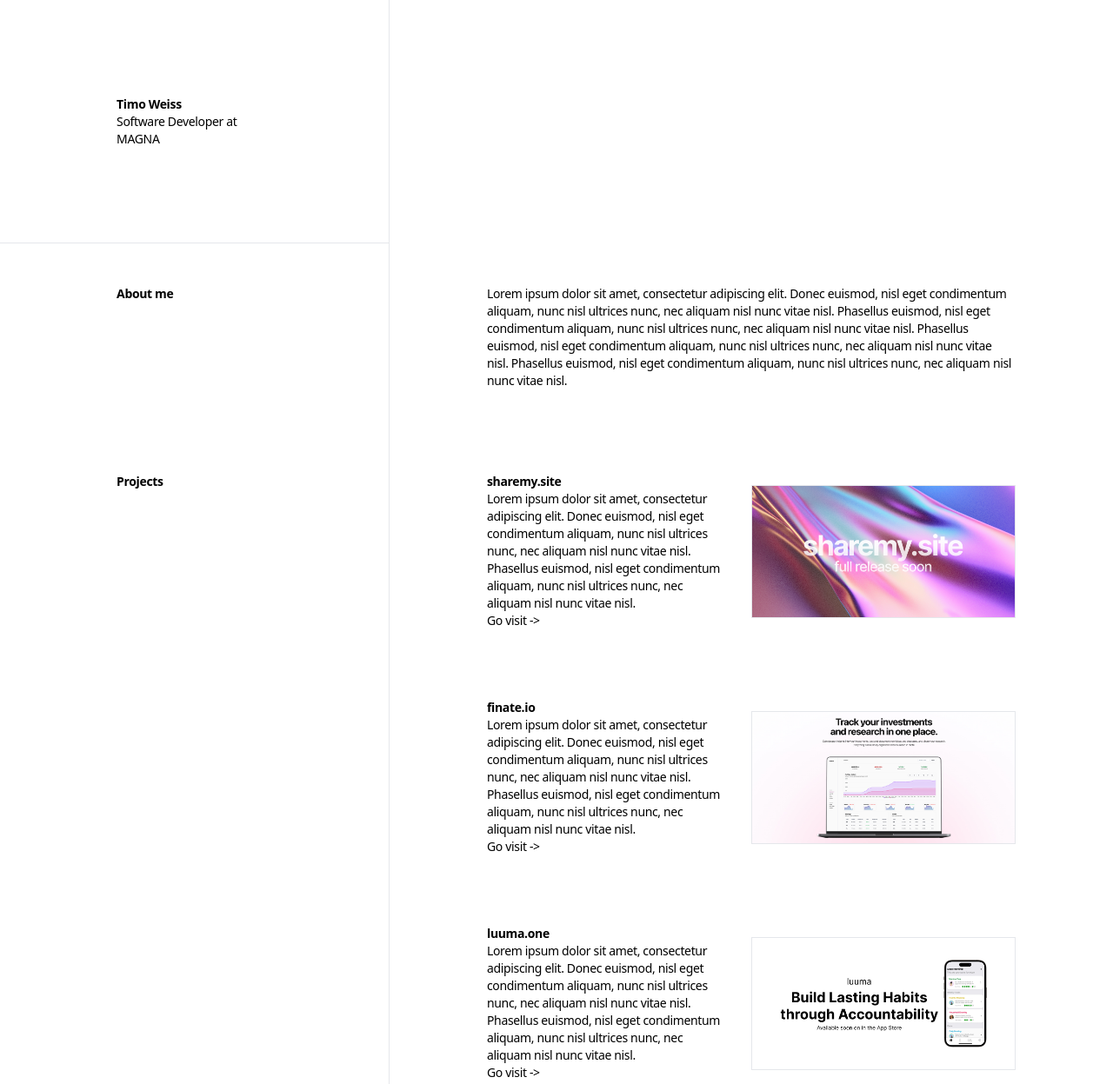
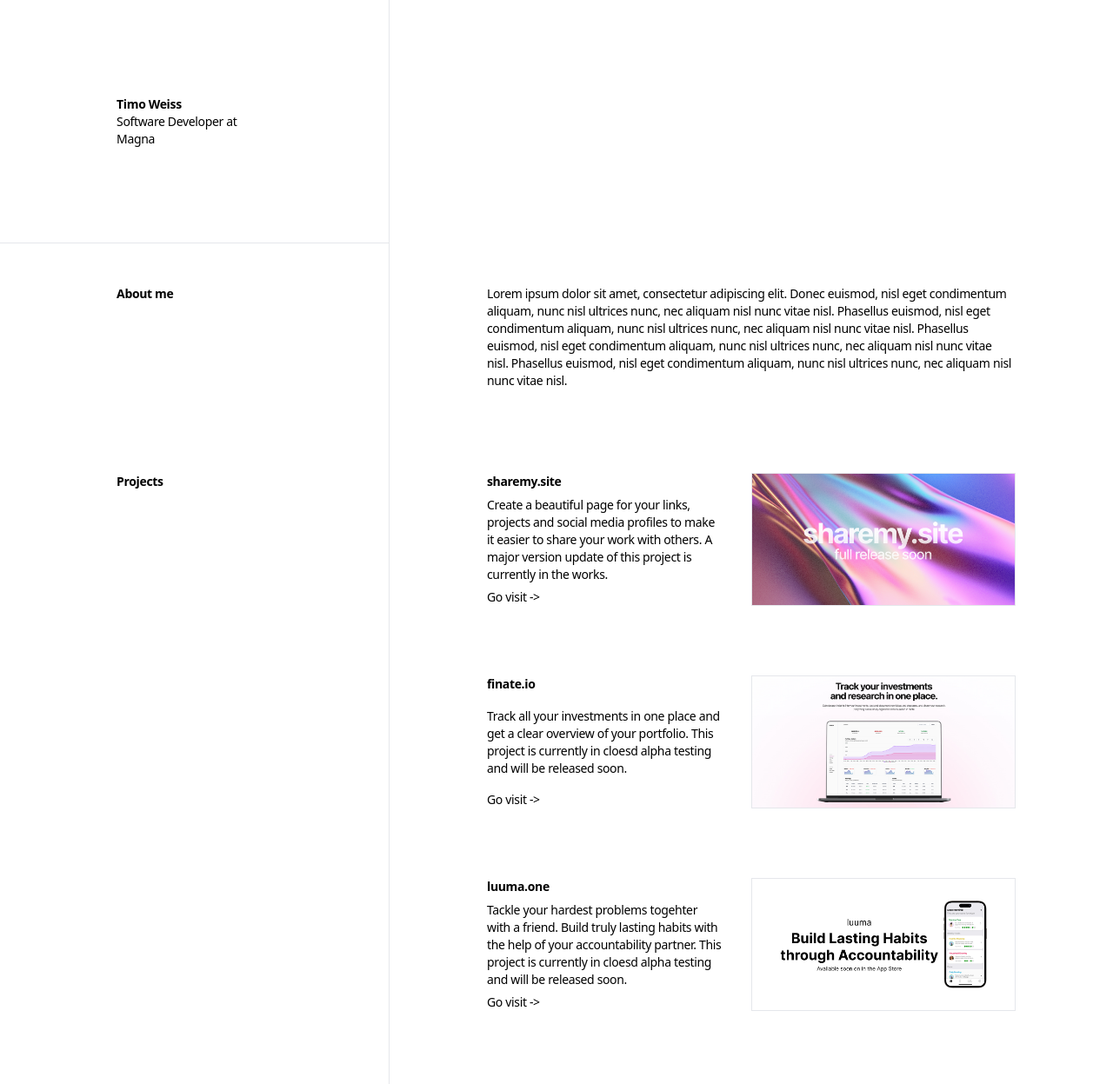
Before and after one commit to exddc/personal-site, an Astro site: page / in a window 1280 px wide. Shown: the top 1247 px of the page at 87% size. Built offline with nearby package versions, Linux system fonts and the light colour scheme; Astro itself is replaced by a stand-in of ours.

Commit message:
Edited copy

```diff
--- a/src/components/Card.astro
+++ b/src/components/Card.astro
@@ -18,7 +18,9 @@
         <p class="">
             {body}
         </p>
-        <a href={href} class="hover:text-rose-600">Go visit -></a>
+        <a href={href} class="hover:text-rose-600" target="_blank"
+            >Go visit -></a
+        >
     </div>
     <div id={title + '-image'} class="w-[50%] flex items-center justify-center">
         <img src={image} alt="sharemy.site" class="w-full border" />
--- a/src/pages/index.astro
+++ b/src/pages/index.astro
@@ -12,7 +12,7 @@
             >
                 <div id="title" class="text-left w-[40%]">
                     <h1 class="font-bold">Timo Weiss</h1>
-                    <p class="">Software Developer at MAGNA</p>
+                    <p class="">Software Developer at Magna</p>
                 </div>
             </div>
             <div id="hero-content" class=""></div>
@@ -55,19 +55,19 @@
             >
                 <Card
                     title="sharemy.site"
-                    body="Lorem ipsum dolor sit amet, consectetur adipiscing elit. Donec euismod, nisl eget condimentum aliquam, nunc nisl ultrices nunc, nec aliquam nisl nunc vitae nisl. Phasellus euismod, nisl eget condimentum aliquam, nunc nisl ultrices nunc, nec aliquam nisl nunc vitae nisl."
+                    body="Create a beautiful page for your links, projects and social media profiles to make it easier to share your work with others. A major version update of this project is currently in the works."
                     image="/images/sharemysite.jpg"
                     href="https://sharemy.site"
                 />
                 <Card
                     title="finate.io"
-                    body="Lorem ipsum dolor sit amet, consectetur adipiscing elit. Donec euismod, nisl eget condimentum aliquam, nunc nisl ultrices nunc, nec aliquam nisl nunc vitae nisl. Phasellus euismod, nisl eget condimentum aliquam, nunc nisl ultrices nunc, nec aliquam nisl nunc vitae nisl."
+                    body="Track all your investments in one place and get a clear overview of your portfolio. This project is currently in cloesd alpha testing and will be released soon."
                     image="/images/finate.jpg"
                     href="https://finate.io"
                 />
                 <Card
                     title="luuma.one"
-                    body="Lorem ipsum dolor sit amet, consectetur adipiscing elit. Donec euismod, nisl eget condimentum aliquam, nunc nisl ultrices nunc, nec aliquam nisl nunc vitae nisl. Phasellus euismod, nisl eget condimentum aliquam, nunc nisl ultrices nunc, nec aliquam nisl nunc vitae nisl."
+                    body="Tackle your hardest problems togehter with a friend. Build truly lasting habits with the help of your accountability partner. This project is currently in cloesd alpha testing and will be released soon."
                     image="/images/luuma.jpg"
                     href="https://luuma.one"
                 />
@@ -89,7 +89,7 @@
                     title="Screen Protector Application Aid"
                     body="Lorem ipsum dolor sit amet, consectetur adipiscing elit. Donec euismod, nisl eget condimentum aliquam, nunc nisl ultrices nunc, nec aliquam nisl nunc vitae nisl. Phasellus euismod, nisl eget condimentum aliquam, nunc nisl ultrices nunc, nec aliquam nisl nunc vitae nisl."
                     image="/images/sharemysite.jpg"
-                    href="https://sharemy.site"
+                    href="/products/screen-protector-application-aid"
                 />
             </div>
         </div>
```
